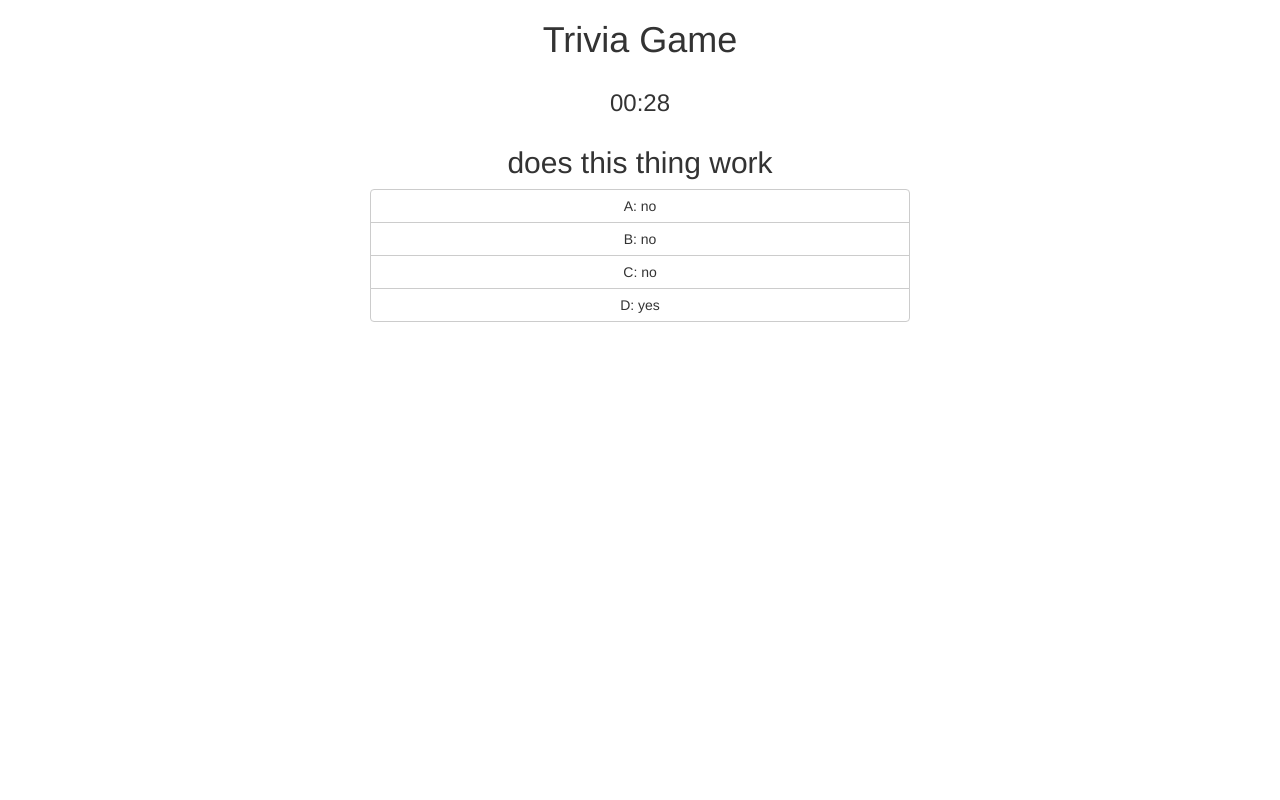
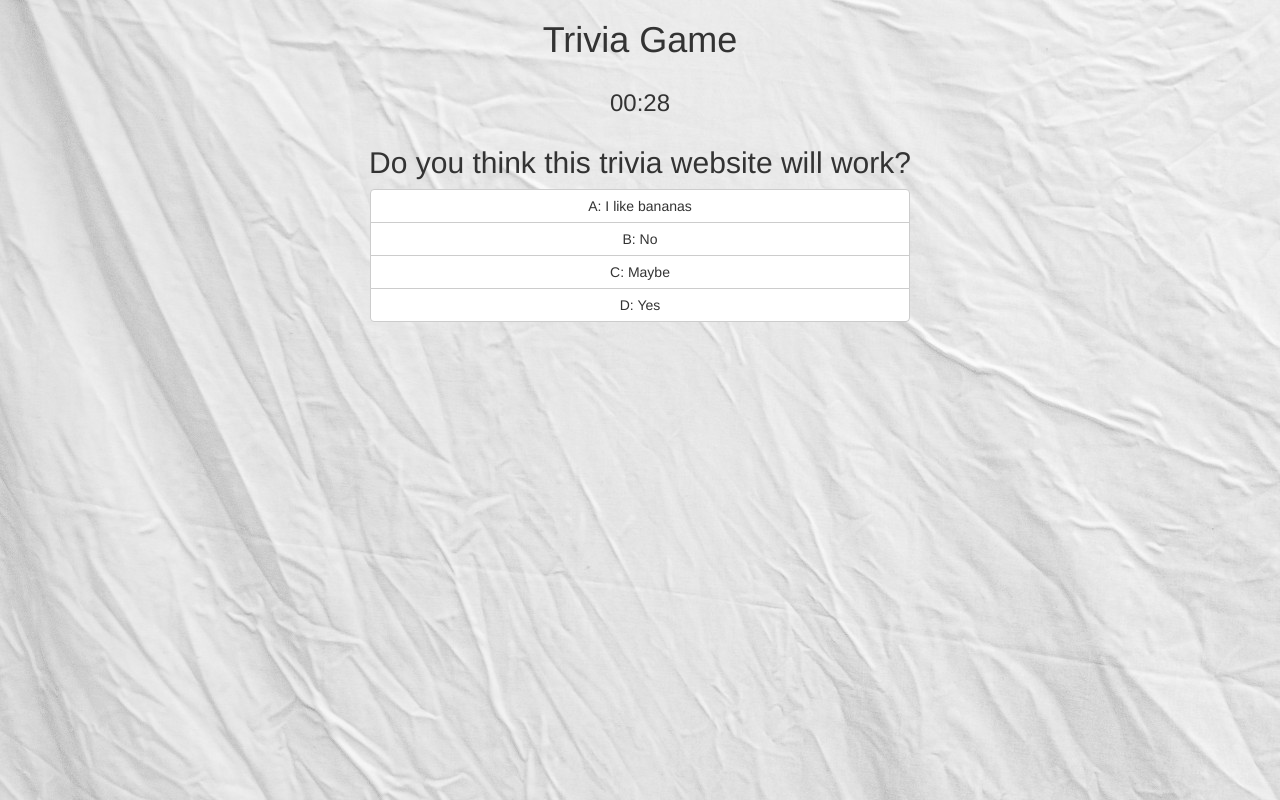
Before and after one commit to Omnomon/Triviagame, a plain HTML site: page index.html in a window 1280 px wide. Both pictures are taken after a click on the button "Start". Drawn offline with nearby package versions, Linux system fonts and the light colour scheme; no server answers.

Commit message:
all done

```diff
--- a/assets/css/style.css
+++ b/assets/css/style.css
@@ -2,7 +2,6 @@
 	border-width: 1px;
 	border-color: blue;
 }
-
 
 .hidden {
 	display: none;
@@ -14,10 +13,14 @@
 
 #startButtonContainer {
 	position: relative;
-	left: 60px;
+	left: 65px;
 }
 
 #playAgain {
 	position:relative;
-	right: 25px;
 }
+
+body {
+	background-color: #f0f0f0;
+	background-image: url("../images/backgroundimage.jpg");
+}
--- a/assets/javascript/app.js
+++ b/assets/javascript/app.js
@@ -15,9 +15,10 @@ $(document).ready(function() {
 
     //create question object
 
-    function trivia(question, choices) {
+    function trivia(question, choices, answer) {
         this.question = question
-        this.choices = choices //array //array
+        this.choices = choices //array[[array][array]]
+        this.answer = answer
     }
 
     //-----------------------------grab movies, put in array.
@@ -26,7 +27,7 @@ $(document).ready(function() {
         url: "http://api.giphy.com/v1/gifs/search?q=congratulations&limit=15&api_key=dc6zaTOxFJmzC",
         method: "GET"
     }).done(function(response) {
-        console.log(response.data[0].images.fixed_width.url)
+        console.log(response.data[0].images.original)
         for (var i = 0; i < 15; i++) {
             gratsArray[i] = response.data[i].images.fixed_width.url
         }
@@ -38,7 +39,7 @@ $(document).ready(function() {
         url: "http://api.giphy.com/v1/gifs/search?q=smh&limit=15&api_key=dc6zaTOxFJmzC",
         method: "GET"
     }).done(function(response) {
-        console.log(response.data[0].images.fixed_width.url)
+        console.log(response.data[0].images.original)
         for (var i = 0; i < 15; i++) {
             smhArray[i] = response.data[i].images.fixed_width.url
         }
@@ -63,24 +64,58 @@ $(document).ready(function() {
     // make sure to put choices before the question !! -----------------------------------
     var abcd = ["A: ", "B: ", "C: ", "D: "]
 
-    var options_1 = ["yes", "no", "no", "no"]
-    var answers_1 = ["yes", "wrong", "wrong", "wrong"]
+    var options_1 = ["Yes", "No", "Maybe", "I like bananas"]
+    var answers_1 = ["Yes", "wrong", "wrong", "wrong"]
     var choices_1 = tieChoiceAndAnswers(options_1, answers_1)
-    var question_1 = new trivia("does this thing work", choices_1, answers_1)
+    var question_1 = new trivia("Do you think this trivia website will work?", choices_1, "Yes")
 
-    var options_2 = ["no", "yes", "no", "no"]
-    var answers_2 = ["wrong", "yes", "wrong", "wrong"]
+    var options_2 = ["Huh?", "10", "2", "Who?"]
+    var answers_2 = ["wrong", "10", "wrong", "wrong"]
     var choices_2 = tieChoiceAndAnswers(options_2, answers_2)
-    var question_2 = new trivia("does this thing switch", choices_2, answers_2)
+    var question_2 = new trivia("30 cows in a field, 28 chickens. How many didn't?", choices_2, "10")
 
-    var options_3 = ["no", "no", "i don't know", "no"]
-    var answers_3 = ["wrong", "wrong", "i don't know", "wrong"]
+    var options_3 = ["C", "A", "N", "U"]
+    var answers_3 = ["wrong", "wrong", "N", "wrong"]
     var choices_3 = tieChoiceAndAnswers(options_3, answers_3)
-    var question_3 = new trivia("why you so annoying", choices_3, answers_3)
+    var question_3 = new trivia("What letter must appear at the beginning of the registration number of all non-military aircraft in the U.S.?", choices_3, "N")
+
+    var options_4 = ["New Delhi", "Baghdad", "Cairo", "You're lying"]
+    var answers_4 = ["wrong", "Baghdad", "wrong", "wrong"]
+    var choices_4 = tieChoiceAndAnswers(options_4, answers_4)
+    var question_4 = new trivia("Now used to refer to a cat, the word 'Tabby' is derived from the name of a district of what world capital?", choices_4, "Baghdad")
+
+    var options_5 = ["5", "2", "3", "You bastard"]
+    var answers_5 = ["5", "wrong", "wrong", "wrong"]
+    var choices_5 = tieChoiceAndAnswers(options_5, answers_5)
+    var question_5 = new trivia("How many questions do you think are left", choices_5, "5")
+
+    var options_6 = ["Yes", "Google it", "Bing it", "Bop it"]
+    var answers_6 = ["Yes", "wrong", "wrong", "wrong"]
+    var choices_6 = tieChoiceAndAnswers(options_6, answers_6)
+    var question_6 = new trivia("Is there a quicker way to steal these questions from google?", choices_6, "Yes")
+
+    var options_7 = ["C", "B", "A", "D"]
+    var answers_7 = ["C", "wrong", "wrong", "wrong"]
+    var choices_7 = tieChoiceAndAnswers(options_7, answers_7)
+    var question_7 = new trivia("Pick the correct answer", choices_7, "C")
+
+    var options_8 = ["This again?", "2", "5", "It's not 100"]
+    var answers_8 = ["wrong", "2", "wrong", "wrong"]
+    var choices_8 = tieChoiceAndAnswers(options_8, answers_8)
+    var question_8 = new trivia("How many questions do you think are left", choices_8, "2")
+
+    var options_9 = ["9", "8", "7", "C"]
+    var answers_9 = ["9", "wrong", "wrong", "wrong"]
+    var choices_9 = tieChoiceAndAnswers(options_9, answers_9)
+    var question_9 = new trivia("What question are we on right now?", choices_9, "9")
+
+    var options_10 = ["Yes", "No", "Your code sucks", "I'll think about it"]
+    var answers_10 = ["Yes", "wrong", "wrong", "wrong"]
+    var choices_10 = tieChoiceAndAnswers(options_10, answers_10)
+    var question_10 = new trivia("Are you going to give me an A on this homework assignment?", choices_10, "Yes")
 
 
-
-    //----------------steal shuffle array -----------
+    //----------------steal shuffle array from google -----------
     function shuffle(array) {
         var currentIndex = array.length
         var temporaryValue = 0;
@@ -108,12 +143,18 @@ $(document).ready(function() {
     questionArray = [
         question_1,
         question_2,
-        question_3
+        question_3,
+        question_4,
+        question_5,
+        question_6,
+        question_7,
+        question_8,
+        question_9,
+        question_10
     ];
 
 
     var input = questionArray
-        //create grabInfo function ------------------------------------------------
     var grabInfo = function(input) {
         var arrayShuffle = [0, 1, 2, 3]
         var shuffleArray = shuffle(arrayShuffle)
@@ -126,12 +167,14 @@ $(document).ready(function() {
                 .html(abcd[i] + input.choices[shuffleArray[i]][0])
                 .css("opacity", "0.1")
                 .appendTo("#triviaChoices")
+            console.log(input.answer)
 
         }
 
         var question = $("<div>")
             .addClass("question animateLeft")
             .attr("value", input.question)
+            .attr("correctAnswer", input.answer)
             .html("<h2>" + input.question + "</h2>")
             .appendTo("#triviaQuestion")
 
@@ -153,10 +196,13 @@ $(document).ready(function() {
         question = $(".question")
             .attr("value", input.question)
             .html("<h2>" + input.question + "</h2>")
+            .attr("correctAnswer", input.answer)
+
     }
 
     // create checker function------------------------------
     var checker = function(arg) {
+        $(".correctAnswer").html("")
         console.log("checker works")
         if ($(arg).attr("value") === $(arg).attr("answers")) {
             var holder = true
@@ -164,9 +210,11 @@ $(document).ready(function() {
         if (holder) {
             guessedRight++
             $(".gif").attr("src", gratsArray[Math.floor(Math.random() * 15)])
+            $(".correctAnswer").html("<h2>Nice!</h>")
         } else {
             guessedWrong++
             $(".gif").attr("src", smhArray[Math.floor(Math.random() * 15)])
+            $(".correctAnswer").html("<h2>Nope. The correct answer was " + $(".question").attr("correctAnswer") + "</h2>")
 
         }
 
@@ -209,9 +257,12 @@ $(document).ready(function() {
             $(".animateLeft").animate({
                 right: "-=1400px",
             }, 1);
-            $(".gif").show(600)
+            $(".gif").show(700)
+            $(".correctAnswer").show(600)
             countdown.pause()
             setTimeout(function() {
+                $(".correctAnswer").hide()
+                $(".question").html("")
                 changeInfo(questionArray[currentQuestion])
                 countdown.start()
                 $(".gif").hide()
@@ -230,9 +281,6 @@ $(document).ready(function() {
 
     })
 
-
-    // create function that switches on button click to next question in array
-
     // create working countdown timer
     $("#timer").html("<h3>00:30</h3>")
 
@@ -243,12 +291,6 @@ $(document).ready(function() {
             console.log("start button works")
             intervalId = setInterval(countdown.count, 1000)
 
-            /*			if (countdown.time <= 0 ) {
-            				countdown.stop()
-            				$("#display").html("Right answers: " + guessedRight + "<br>Wrong Answers: " + guessedWrong)
-            			}
-
-            */
         },
 
         stop: function() {
--- a/index.html
+++ b/index.html
@@ -31,6 +31,7 @@
                     <div class="col-xs-4 imagecontainer">
                         <img class="gif img-thumbnail" src="#"></div>
                     <div class="col-xs-4"></div>
+                    <div class="col-xs-12 correctAnswer gif"></div>
                 </div>
             </div>
         </div>
```
Also changed, not shown: assets/images/backgroundimage.jpg (added). Lines whose indentation alone changed are shown as unchanged.
